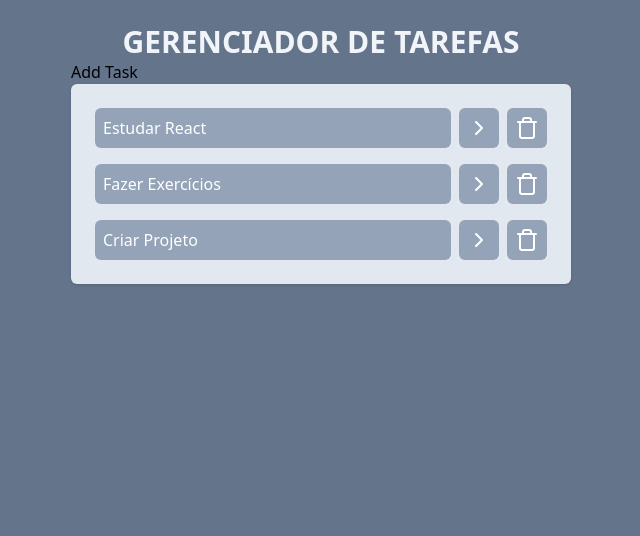
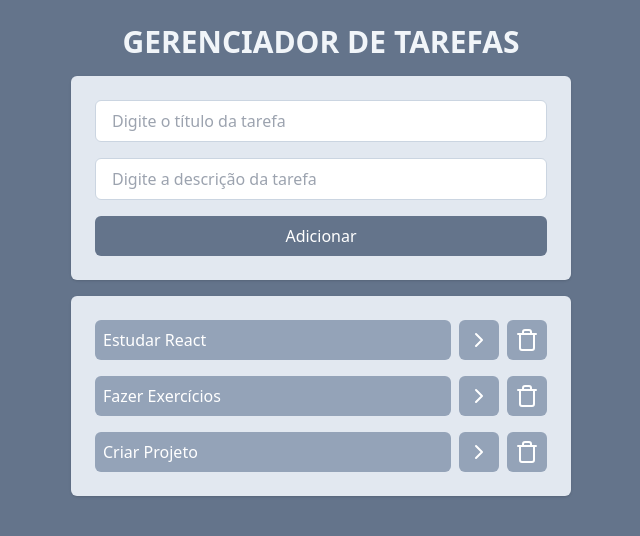
Before and after one commit to joaouggdmn/Gerenciador-de-tarefas, a React (Vite) app: page / in a window 1280 px wide. Shown: the top 536 px of the page, without its empty margins (319-959 px from the left). Built offline with nearby package versions, Linux system fonts and the light colour scheme.

Commit message:
add função de adicionar tarefa para a lista

```diff
--- a/src/App.jsx
+++ b/src/App.jsx
@@ -48,13 +48,23 @@
     setTasks(newTasks);
   }
 
+  function onAddTaskSubmit(title, description) {
+    const newTask = {
+      id: tasks.length + 1,
+      title,
+      description,
+      isCompleted: false,
+    };
+    setTasks([...tasks, newTask]);
+  }
+
   return (
     <div className="w-screen h-screen bg-slate-500 flex justify-center p-6">
-      <div className="w-[500px]">
+      <div className="w-[500px] space-y-4">
         <h1 className="text-3xl text-slate-100 font-bold text-center">
           GERENCIADOR DE TAREFAS
         </h1>
-        <AddTask />
+        <AddTask onAddTaskSubmit={onAddTaskSubmit} />
         <Tasks
           tasks={tasks}
           onTaskClick={onTaskClick}
--- a/src/components/AddTask.jsx
+++ b/src/components/AddTask.jsx
@@ -1,5 +1,41 @@
-function AddTask() {
-  return <h1>Add Task</h1>;
+import { useState } from "react";
+
+function AddTask({ onAddTaskSubmit }) {
+  const [title, setTitle] = useState("");
+  const [description, setDescription] = useState("");
+
+  return (
+    <div className="space-y-4 p-6 bg-slate-200 rounded-md shadow flex flex-col">
+      <input
+        type="text"
+        placeholder="Digite o título da tarefa"
+        className="border border-slate-300 outline-slate-400 px-4 py-2 rounded-md"
+        value={title}
+        onChange={(event) => setTitle(event.target.value)}
+      />
+      <input
+        type="text"
+        placeholder="Digite a descrição da tarefa"
+        className="border border-slate-300 outline-slate-400 px-4 py-2 rounded-md"
+        value={description}
+        onChange={(event) => setDescription(event.target.value)}
+      />
+      <button
+        onClick={() => {
+          //Verificar se o título e a descrição estão preenchidos
+          if(!title.trim() || !description.trim()){
+            return alert("Preencha o título e a descrição da tarefa")
+          }
+          onAddTaskSubmit(title, description);
+          setTitle("");
+          setDescription("");
+        }}
+        className="bg-slate-500 text-white px-4 py-2 rounded-md font-medium"
+      >
+        Adicionar
+      </button>
+    </div>
+  );
 }
 
 export default AddTask;
```
